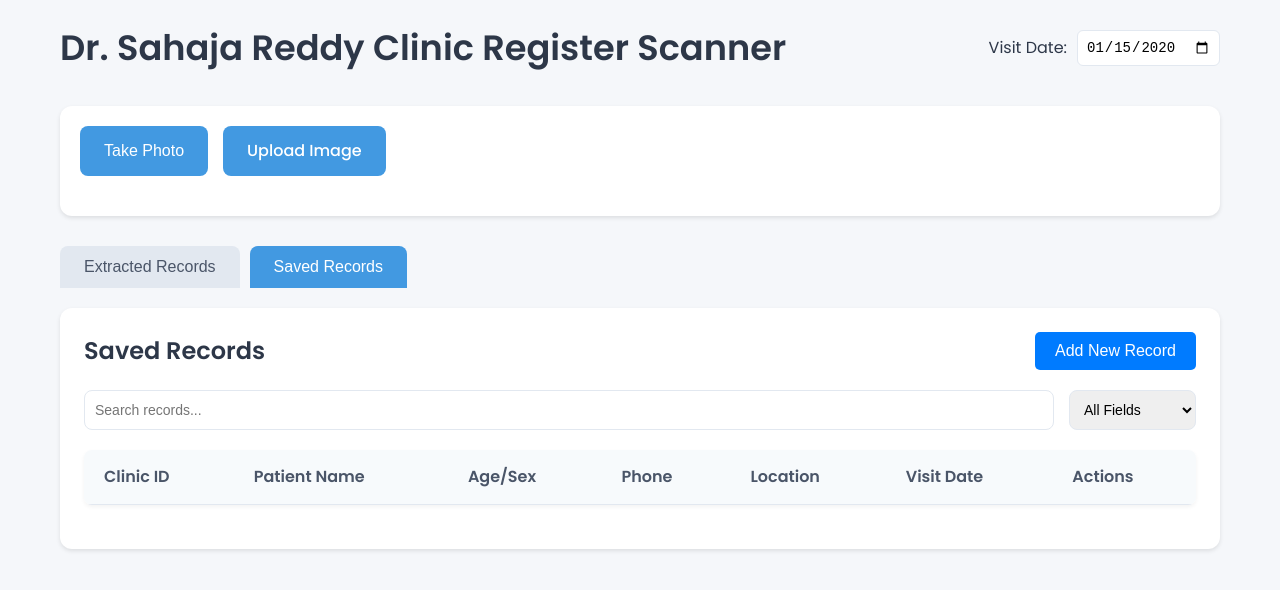
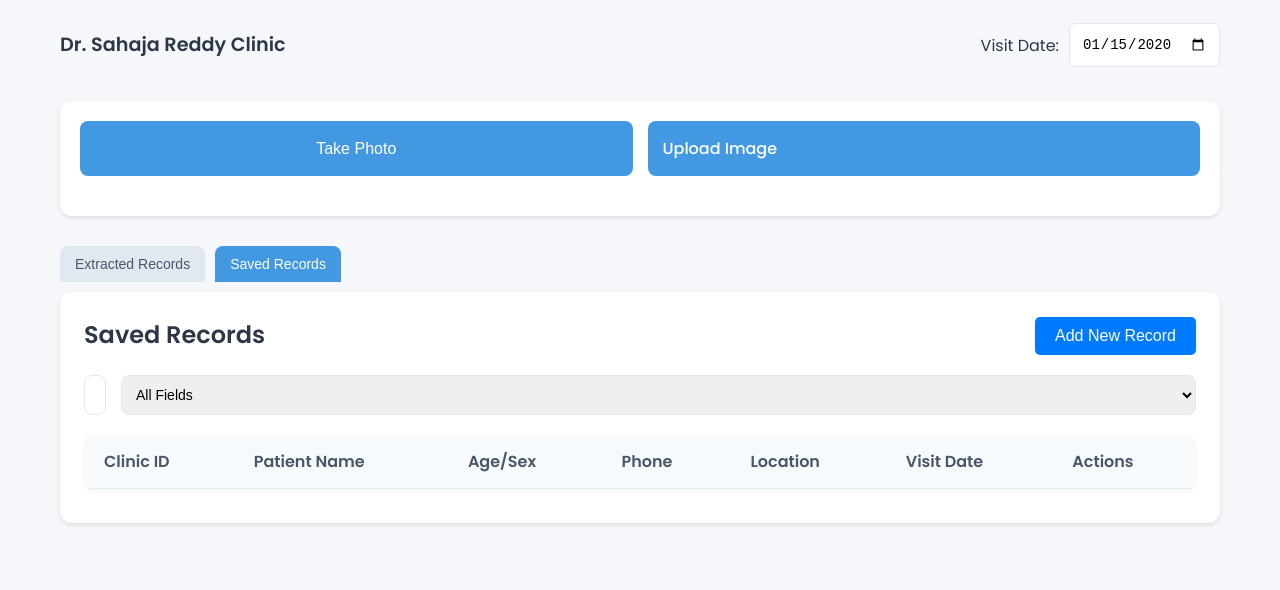
Before and after one commit to jayasaikrishnalp/clinic-scanner, a website: page public/index.html in a window 1280 px wide. Both pictures are taken after typing "2020-01-15" into the empty fields and a click on the button "Saved Records". Drawn offline with Linux system fonts and the light colour scheme; no server answers.

Commit message:
New Code Commit

```diff
--- a/public/app.js
+++ b/public/app.js
@@ -446,4 +446,50 @@ document.addEventListener('DOMContentLoaded', () => {
 
     // Initialize the page
     loadSavedRecords();
+
+    // Check if device is mobile
+    const isMobile = /iPhone|iPad|iPod|Android/i.test(navigator.userAgent);
+
+    // Handle mobile camera
+    if (isMobile) {
+        const fileInput = document.getElementById('fileInput');
+        fileInput.setAttribute('capture', 'environment');
+
+        // Add touch feedback
+        const buttons = document.querySelectorAll('button, .upload-btn');
+        buttons.forEach(button => {
+            button.addEventListener('touchstart', () => {
+                button.style.opacity = '0.7';
+            });
+            button.addEventListener('touchend', () => {
+                button.style.opacity = '1';
+            });
+        });
+    }
+
+    // Handle table scrolling on mobile
+    const tables = document.querySelectorAll('.table-container');
+    tables.forEach(table => {
+        let isScrolling = false;
+        let startX;
+        let scrollLeft;
+
+        table.addEventListener('touchstart', (e) => {
+            isScrolling = true;
+            startX = e.touches[0].pageX - table.offsetLeft;
+            scrollLeft = table.scrollLeft;
+        });
+
+        table.addEventListener('touchmove', (e) => {
+            if (!isScrolling) return;
+            e.preventDefault();
+            const x = e.touches[0].pageX - table.offsetLeft;
+            const walk = (x - startX) * 2;
+            table.scrollLeft = scrollLeft - walk;
+        });
+
+        table.addEventListener('touchend', () => {
+            isScrolling = false;
+        });
+    });
 });
--- a/public/index.html
+++ b/public/index.html
@@ -2,7 +2,9 @@
 <html lang="en">
 <head>
     <meta charset="UTF-8">
-    <meta name="viewport" content="width=device-width, initial-scale=1.0">
+    <meta name="viewport" content="width=device-width, initial-scale=1.0, maximum-scale=1.0, user-scalable=no">
+    <meta name="mobile-web-app-capable" content="yes">
+    <meta name="apple-mobile-web-app-capable" content="yes">
     <title>Clinic Register Scanner</title>
     <link href="https://fonts.googleapis.com/css2?family=Poppins:wght@400;500;600&display=swap" rel="stylesheet">
     <link rel="stylesheet" href="styles.css">
@@ -10,7 +12,7 @@
 <body>
     <div class="container">
         <header>
-            <h1>Dr. Sahaja Reddy Clinic Register Scanner</h1>
+            <h1 class="mobile-header">Dr. Sahaja Reddy Clinic</h1>
             <div class="date-picker">
                 <label for="visitDate">Visit Date:</label>
                 <input type="date" id="visitDate">
@@ -18,9 +20,9 @@
         </header>
 
         <div class="input-section">
-            <div class="input-buttons">
+            <div class="input-buttons mobile-buttons">
                 <button id="takePhotoBtn">Take Photo</button>
-                <input type="file" id="fileInput" accept="image/*">
+                <input type="file" id="fileInput" accept="image/*" capture="environment">
                 <label for="fileInput" class="upload-btn">Upload Image</label>
             </div>
             <div class="preview-section">
--- a/public/styles.css
+++ b/public/styles.css
@@ -4,40 +4,68 @@
     box-sizing: border-box;
 }
 
+/* Mobile-first styles */
 body {
     font-family: 'Poppins', sans-serif;
     background-color: #f5f7fa;
     color: #2d3748;
     line-height: 1.6;
+    -webkit-tap-highlight-color: transparent;
 }
 
 .container {
-    max-width: 1200px;
+    width: 100%;
+    max-width: 100%;
     margin: 0 auto;
-    padding: 20px;
+    padding: 10px;
 }
 
 header {
     display: flex;
+    flex-direction: column;
     justify-content: space-between;
     align-items: center;
-    margin-bottom: 30px;
+    margin-bottom: 15px;
+    gap: 10px;
 }
 
 h1 {
-    font-size: 2.2em;
+    font-size: 1.5em;
     color: #2d3748;
     font-weight: 600;
+    text-align: center;
+}
+
+/* Mobile-specific styles */
+.mobile-header {
+    font-size: 1.2em;
+    padding: 10px 0;
+}
+
+.mobile-buttons {
+    display: flex;
+    flex-direction: column;
+    gap: 10px;
+}
+
+.mobile-buttons button,
+.mobile-buttons .upload-btn {
+    width: 100%;
+    padding: 15px;
+    font-size: 16px;
 }
 
 .date-picker {
     display: flex;
+    flex-direction: column;
     align-items: center;
     gap: 10px;
+    width: 100%;
 }
 
 .date-picker input {
-    padding: 8px;
+    padding: 12px;
+    width: 100%;
     border: 1px solid #e2e8f0;
     border-radius: 6px;
     font-size: 14px;
@@ -174,7 +202,8 @@ button:hover, .upload-btn:hover {
 
 .table-container {
     overflow-x: auto;
-    margin: 20px 0;
+    -webkit-overflow-scrolling: touch;
+    margin: 10px 0;
     border-radius: 8px;
     box-shadow: 0 2px 4px rgba(0,0,0,0.05);
 }
@@ -182,6 +211,7 @@ button:hover, .upload-btn:hover {
 table {
     width: 100%;
     border-collapse: collapse;
+    min-width: 800px;
 }
 
 th, td {
@@ -254,11 +284,13 @@ tr:hover {
 
 .search-bar {
     display: flex;
+    flex-direction: column;
     gap: 15px;
     margin-bottom: 20px;
 }
 
 .search-bar input, .search-bar select {
+    width: 100%;
     padding: 10px;
     border: 1px solid #e2e8f0;
     border-radius: 8px;
@@ -283,12 +315,14 @@ tr:hover {
 
 .modal-content {
     background-color: white;
-    margin: 10% auto;
+    margin: 5% auto;
     padding: 30px;
     border-radius: 12px;
-    width: 90%;
+    width: 95%;
     max-width: 600px;
     position: relative;
+    max-height: 90vh;
+    overflow-y: auto;
 }
 
 .close {
@@ -342,19 +376,21 @@ tr:hover {
 .tabs {
     display: flex;
     gap: 10px;
-    margin-bottom: 20px;
+    margin: 10px 0;
+    overflow-x: auto;
+    -webkit-overflow-scrolling: touch;
 }
 
 .tab-btn {
-    padding: 12px 24px;
+    padding: 10px 15px;
     background-color: #e2e8f0;
     color: #4a5568;
     border: none;
     border-radius: 8px 8px 0 0;
     cursor: pointer;
-    font-size: 16px;
+    font-size: 14px;
     font-weight: 500;
-    transition: all 0.3s ease;
+    white-space: nowrap;
 }
 
 .tab-btn.active {
@@ -373,3 +409,42 @@ tr:hover {
 .tab-content.active {
     display: block;
 }
+
+/* Desktop styles */
+@media (min-width: 768px) {
+    .container {
+        max-width: 1200px;
+        padding: 20px;
+    }
+
+    header {
+        flex-direction: row;
+        margin-bottom: 30px;
+    }
+
+    h1 {
+        font-size: 2.2em;
+    }
+
+    .mobile-buttons {
+        flex-direction: row;
+    }
+
+    .date-picker {
+        flex-direction: row;
+        width: auto;
+    }
+
+    .date-picker input {
+        width: auto;
+    }
+
+    .search-bar {
+        flex-direction: row;
+    }
+
+    .modal-content {
+        margin: 10% auto;
+        width: 90%;
+    }
+}
```
Also changed, not shown: 1 other file.
